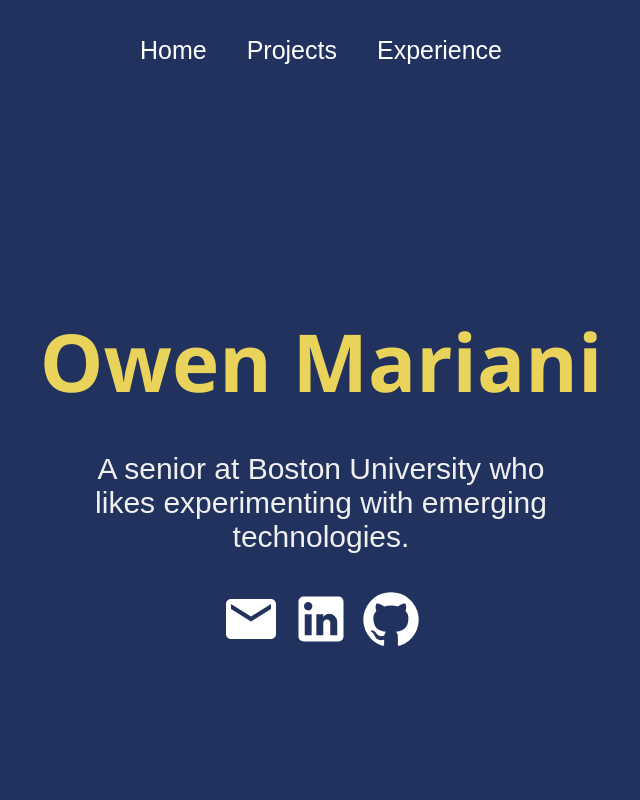
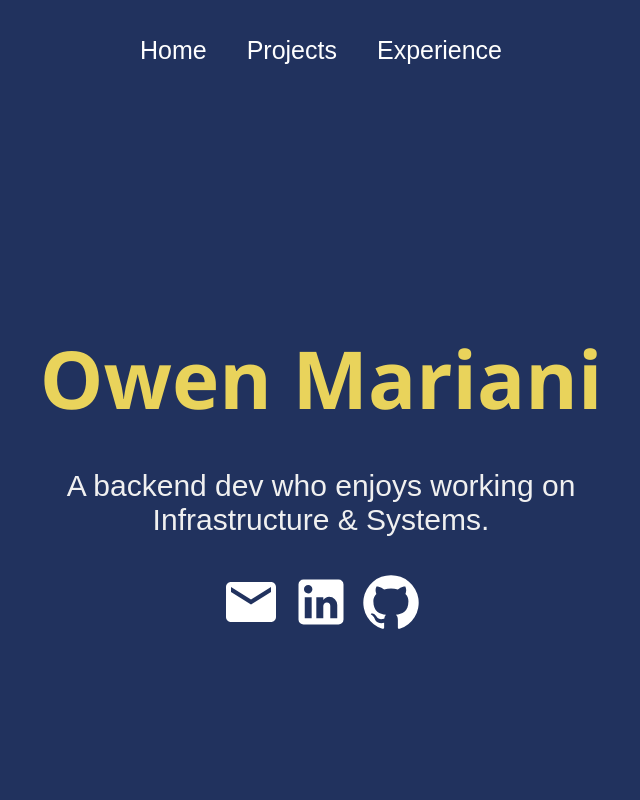
Before and after one commit to owenm-26/Personal-CV, a React (Create React App) app in the folder cv-website/: page /#/ in a window 1280 px wide. Shown: the top 800 px of the page, without its empty margins (319-959 px from the left). Built offline with nearby package versions, Linux system fonts and the light colour scheme.

Commit message:
update hook

```diff
--- a/cv-website/src/pages/Home.js
+++ b/cv-website/src/pages/Home.js
@@ -14,7 +14,7 @@ function Home() {
         <h2>Owen Mariani</h2>
         <div className="prompt">
           <p>
-            A senior at Boston University who likes experimenting with emerging technologies.
+            A backend dev who enjoys working on Infrastructure & Systems.
           </p>
           <a href="mailto: mariani.owen@gmail.com">
             <EmailIcon />
```
